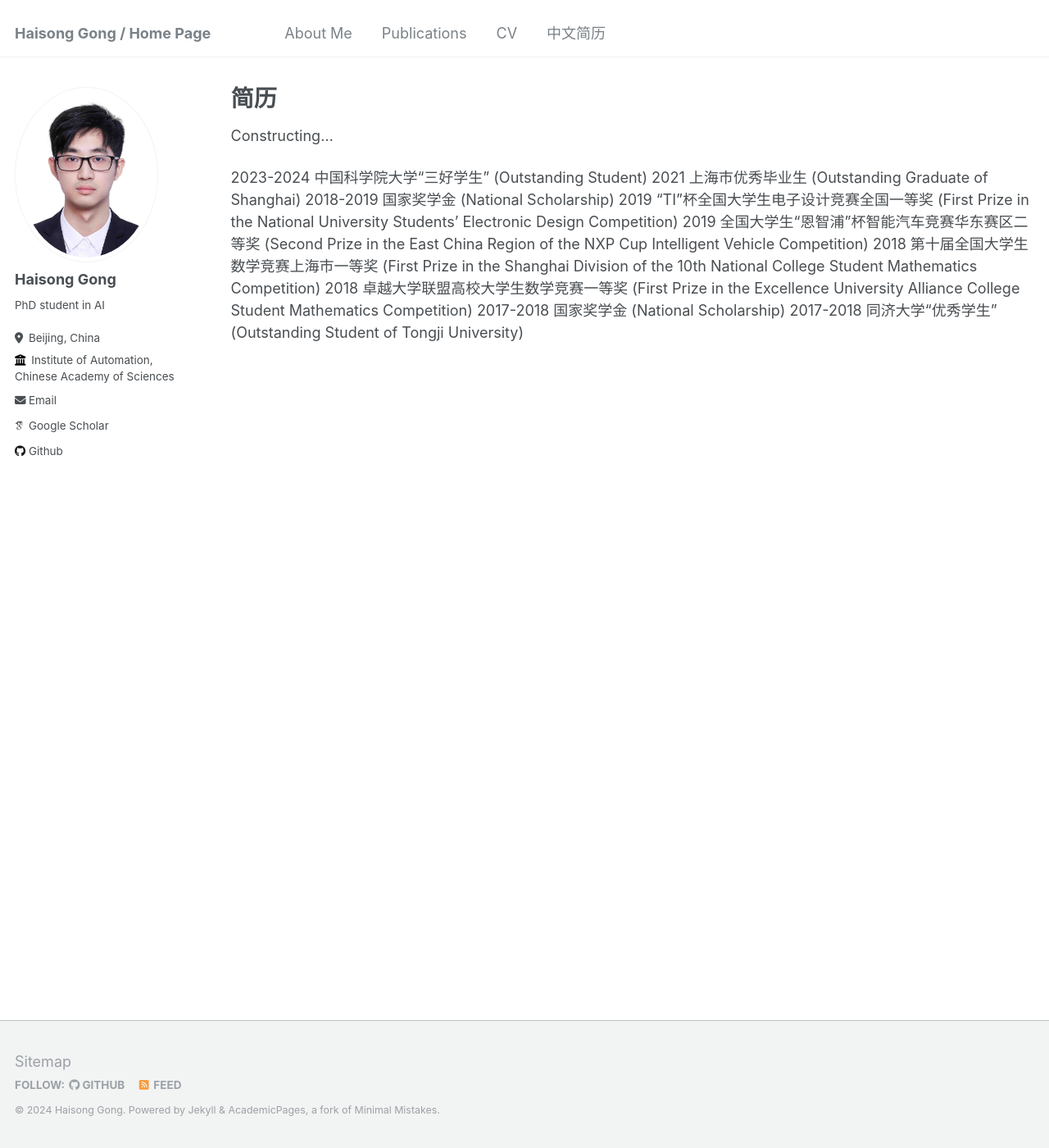
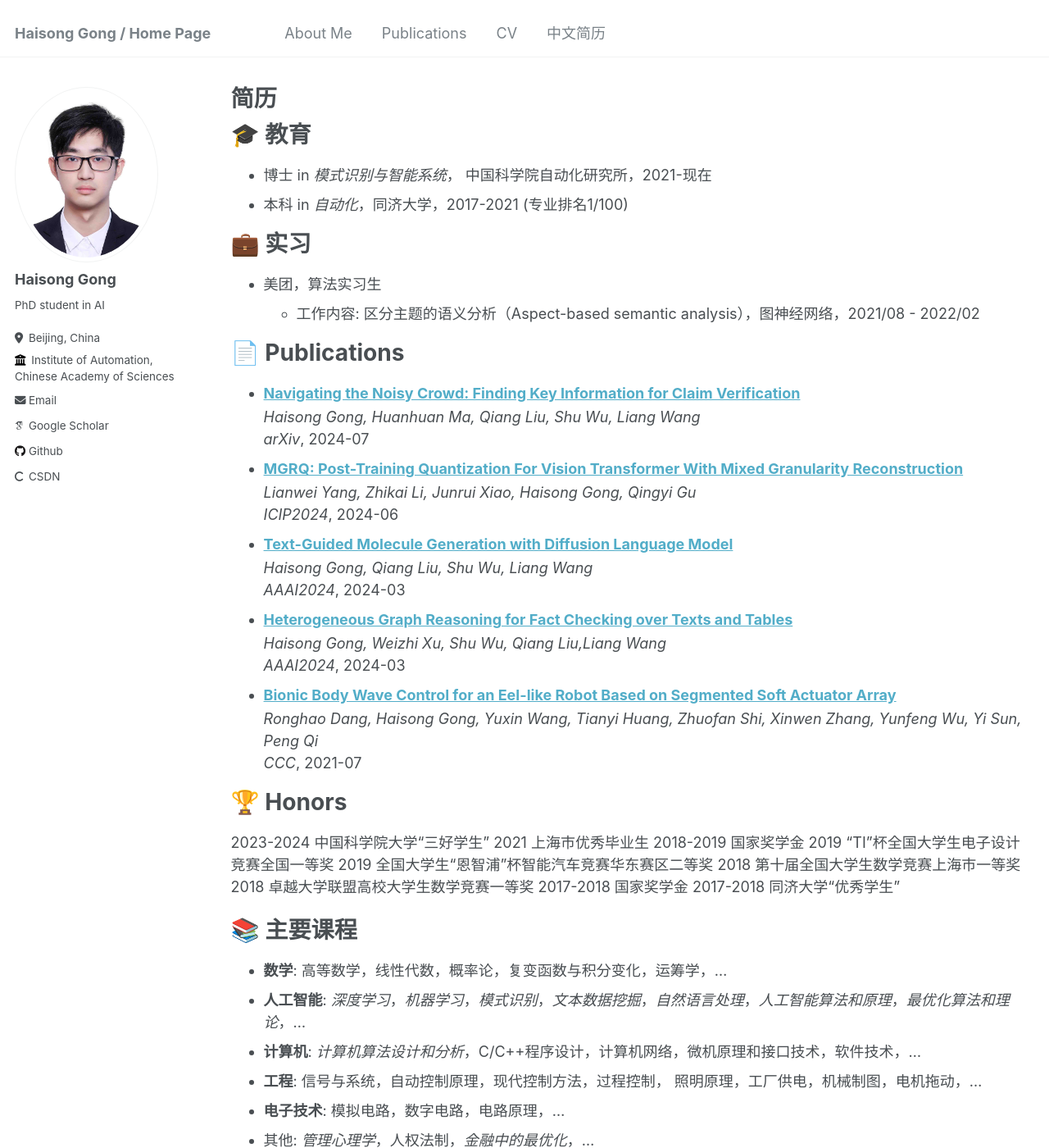
Before and after one commit to Deno-V/Deno-V.github.io, a Jekyll site: the page built from _pages/cv-cn.md, in a window 1280 px wide and 1400 px high. Shown: the whole window at 82% size. Built offline with Jekyll 4.4.1, drawn with Linux system fonts in a browser that asks for light colours; some web fonts are replaced; some of the changed text lies outside the part shown.

Commit message:
filling content

```diff
--- a/_config.yml
+++ b/_config.yml
@@ -72,6 +72,7 @@ author:
   xing             : # Username
   youtube          : # Username
   zhihu            : # URL
+  csdn             : "https://blog.csdn.net/weixin_44839047"
 
 
 # Site Settings
--- a/_includes/author-profile.html
+++ b/_includes/author-profile.html
@@ -153,6 +153,9 @@
       {% if author.zhihu %}
       <li><a href="{{ author.zhihu }}"><i class="fab fa-fw fa-zhihu icon-pad-right" aria-hidden="true"></i>Zhihu</a></li>
       {% endif %}
+      {% if author.csdn %}
+      <li><a href="{{ author.csdn }}"><i class="fa-regular fa-c icon-pad-right" aria-hidden="true"></i>CSDN</a></li>
+      {% endif %}
     </ul>
   </div>
 </div>
--- a/_pages/cv-cn.md
+++ b/_pages/cv-cn.md
@@ -10,15 +10,80 @@ redirect_from:
 {% include base_path %}
 
 
-Constructing...
+🎓 教育
+======
+* 博士 in *模式识别与智能系统*， 中国科学院自动化研究所，2021-现在
+* 本科 in *自动化*，同济大学，2017-2021 (专业排名1/100)
+
+💼 实习
+======
+* 美团，算法实习生
+  - 工作内容: 区分主题的语义分析（Aspect-based semantic analysis），图神经网络，2021/08 - 2022/02
 
 
-2023-2024 中国科学院大学“三好学生” (Outstanding Student)
-2021 上海市优秀毕业生 (Outstanding Graduate of Shanghai)
-2018-2019 国家奖学金 (National Scholarship)
-2019 “TI”杯全国大学生电子设计竞赛全国一等奖 (First Prize in the National University Students' Electronic Design Competition)
-2019 全国大学生“恩智浦”杯智能汽车竞赛华东赛区二等奖 (Second Prize in the East China Region of the NXP Cup Intelligent Vehicle Competition)
-2018 第十届全国大学生数学竞赛上海市一等奖 (First Prize in the Shanghai Division of the 10th National College Student Mathematics Competition)
-2018 卓越大学联盟高校大学生数学竞赛一等奖 (First Prize in the Excellence University Alliance College Student Mathematics Competition)
-2017-2018 国家奖学金 (National Scholarship)
-2017-2018 同济大学“优秀学生” (Outstanding Student of Tongji University)
+📄 Publications
+======
+{% assign sorted_publications = site.publications | sort: 'date' | reverse %}
+<ul>
+    {% for post in sorted_publications %}
+    {% include singleitem.html %}
+    {% endfor %}
+</ul>
+
+🏆 Honors
+======
+2023-2024 中国科学院大学“三好学生”
+2021 上海市优秀毕业生
+2018-2019 国家奖学金
+2019 “TI”杯全国大学生电子设计竞赛全国一等奖
+2019 全国大学生“恩智浦”杯智能汽车竞赛华东赛区二等奖
+2018 第十届全国大学生数学竞赛上海市一等奖
+2018 卓越大学联盟高校大学生数学竞赛一等奖
+2017-2018 国家奖学金
+2017-2018 同济大学“优秀学生”
+
+📚 主要课程
+======
+- **数学**: 高等数学，线性代数，概率论，复变函数与积分变化，运筹学，...
+- **人工智能**: *深度学习*，*机器学习*，*模式识别*，*文本数据挖掘*，*自然语言处理*，*人工智能算法和原理*，*最优化算法和理论*，...
+- **计算机**: *计算机算法设计和分析*，C/C++程序设计，计算机网络，微机原理和接口技术，软件技术，...
+- **工程**: 信号与系统，自动控制原理，现代控制方法，过程控制， 照明原理，工厂供电，机械制图，电机拖动，...
+- **电子技术**: 模拟电路，数字电路，电路原理，...
+- 其他: *管理心理学*，人权法制，*金融中的最优化*，...
+
+*斜体*课程为研究生课程，其余为本科阶段课程。
+
+
+🧑‍🤝‍🧑 职务和社会服务
+======
+* 2023 UCAS-IEEE学生分会会长。
+* 2021 同济大学，自动化班级，班长。
+* 2017-2021 同济大学电子信息与工程学院团学联技术宣传部部员。
+* 2017-2018 鲁迅纪念馆讲解志愿服务与其他上海大型活动志愿。
+* 其他
+
+
+🛠️ 技能
+======
+* Programming
+  * Python: 擅长Pytorch，tensorflow以及各类和AI相关的代码技术。
+  * C: 在2019年的智能车竞赛中，使用C语言实现图像处理、导航和控制算法，此外还构建了一台小型模拟电磁轨道炮的识别和控制代码。主要用于微控制器。
+  * Matlab: 应用于数学建模竞赛、各种信号处理/功率电子/控制系统仿真和机器人导航算法（2020年）。
+  * Verilog: 在Vivado中利用verilog进行FPGA程序的开发，用于驱动和读取外设。
+  * Java & Android: 设计开发了一个多路实时动态数据采集和显示设备（软件段和硬件端电子部分），在 [此成果](https://onlinelibrary.wiley.com/doi/full/10.1002/smll.202309785)中得到应用.
+* Altium Designer: 熟练设计和焊接电路板，包括各种小型功率和信号印刷电路板。
+* 数字绘画/绘画: 爱好，掌握使用PS，SAI数字绘画，丙烯绘画，油画棒绘画。
+* 音乐: 长期指弹吉他爱好; 二胡.
+* 其他
+
+<!-- Talks
+======
+  <ul>{% for post in site.talks reversed %}
+    {% include archive-single-talk-cv.html  %}
+  {% endfor %}</ul> -->
+
+<!-- Teaching
+======
+  <ul>{% for post in site.teaching reversed %}
+    {% include archive-single-cv.html %}
+  {% endfor %}</ul> -->
```
Also changed, not shown: README.md (+1 -0 lines), _pages/cv.md (+5 -4 lines), 2 other files.
